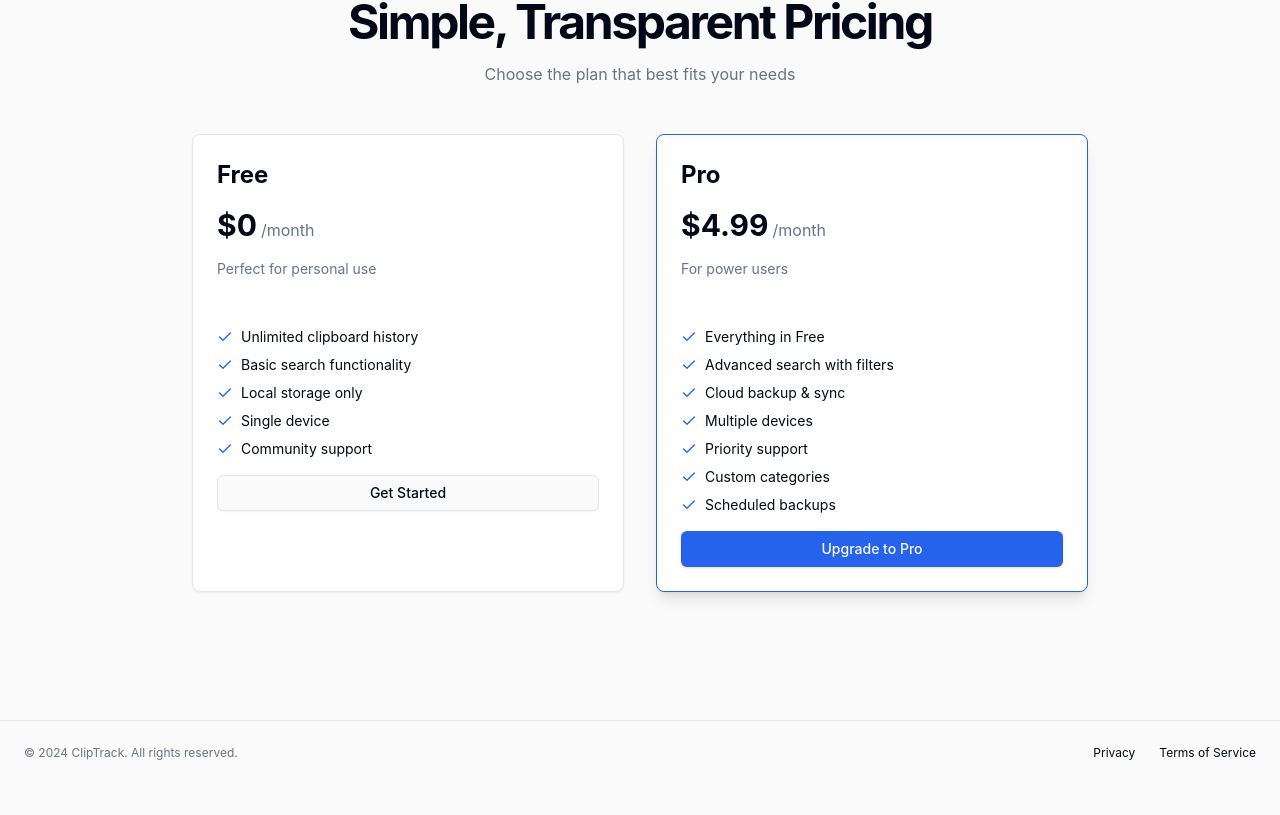
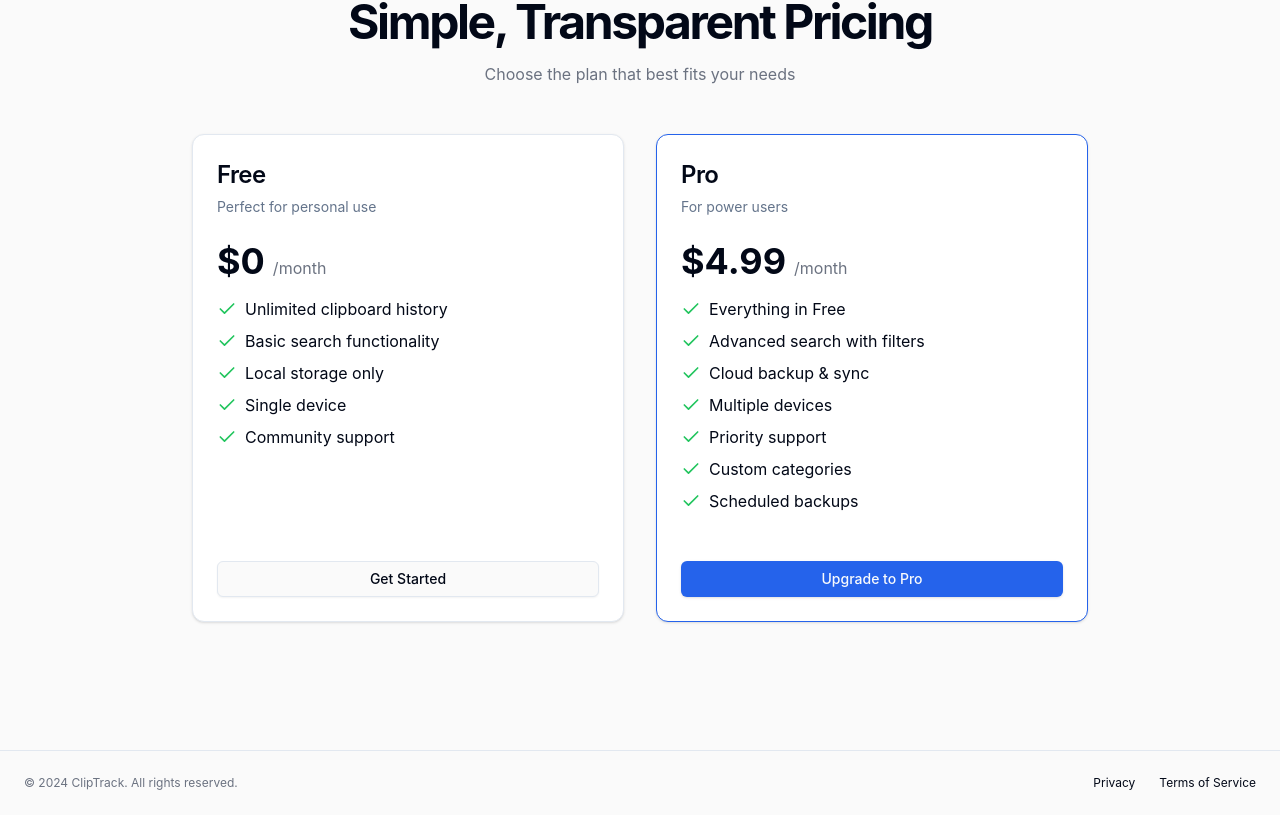
Before and after one commit to viz1997/ClipTrack, a React (Vite) app: page / in a window 1280 px wide. Shown: the part 1278-2093 px from the top of the page. Before the commit the page ends 2063 px from the top, so only its background shows below. Built offline with nearby package versions, Linux system fonts and the light colour scheme.

Commit message:
add kodepay

```diff
--- a/src/App.tsx
+++ b/src/App.tsx
@@ -11,18 +11,24 @@ import { SignupDialog } from "@/components/auth/signup-dialog";
 import { PricingCard } from "@/components/pricing-card";
 import PrivacyPolicy from './privacy-policy';
 import TermsOfService from './terms-of-service';
+import { KodepayIntegration } from "./KodepayIntegration"
 
 function Home() {
   const { t } = useLanguage();
   const { isAuthenticated, user, logout } = useAuth();
 
   const handlePlanSelect = (plan: 'free' | 'pro') => {
+    console.log(`Selected plan: ${plan}`);
+    const kodepayIntegration = new KodepayIntegration();
+    kodepayIntegration.handlePayment();
     if (!isAuthenticated) {
       // Show signup dialog
       document.querySelector<HTMLButtonElement>('[data-signup-trigger]')?.click();
     } else if (plan === 'pro' && user?.plan === 'free') {
       // Handle upgrade to pro
-      console.log('Upgrade to pro');
+      console.error('Upgrade to pro');
+      const kodepayIntegration = new KodepayIntegration();
+      kodepayIntegration.handlePayment();
     }
   };
 
--- /dev/null
+++ b/src/KodepayIntegration.tsx
@@ -0,0 +1,84 @@
+import { Button } from '@/components/ui/button'
+
+declare global {
+  interface Window {
+    KODEPAY_APPLICATION_ID: string
+    KODEPAY_CLIENT_ID: string
+    KODEPAY_ENV: string
+    KodePay: {
+      open_payment_page: (priceId: string, originalData: any) => void
+      open_payment_choose_page: (priceId: string, currency: string) => void
+      on_pay_completed: {
+        addListener: (callback: (userInfo: any, status: string) => void) => void
+      }
+    }
+  }
+}
+
+export class KodepayIntegration {
+  private isKodepayLoaded: boolean = false;
+
+  constructor() {
+    this.initKodepay();
+  }
+
+  private initKodepay() {
+    if (typeof window !== 'undefined') {
+      window.KODEPAY_APPLICATION_ID = '176e9f1a-0698-11ee-9f89-ee976976769e';
+      window.KODEPAY_CLIENT_ID = '15560ede-14b7-11ee-b656-4a11ab462b2e';
+      window.KODEPAY_ENV = 'development';
+
+      const script = document.createElement('script');
+      script.src = 'https://kodepay-global.zingfront.com/resource/kodepay/2.1.4/kodepay-website.js';
+      script.async = true;
+      script.onload = () => {
+        this.isKodepayLoaded = true;
+        if (window.KodePay) {
+          window.KodePay.on_pay_completed.addListener(this.paySuccessCallback);
+        }
+      };
+      document.head.appendChild(script);
+    }
+  }
+
+  public handlePayment = () => {
+
+      const originalData = { user_id: 3242422, order_id: 123123 };
+      const priceId = 'prod_a96e31a4e35046d3';
+      window.KodePay.open_payment_page(priceId, originalData);
+
+  };
+
+  public handlePaymentChoose = () => {
+    if (this.isKodepayLoaded && window.KodePay) {
+      const priceId = 'prod_a96e31a4e35046d3';
+      const currency = 'usd';
+      window.KodePay.open_payment_choose_page(priceId, currency);
+    } else {
+      console.error('Kodepay is not loaded yet');
+    }
+  };
+
+  private paySuccessCallback = (userInfo: any, status: string) => {
+    if (status === 'succeed') {
+      console.log('Payment successful', userInfo);
+      // Here you should refresh the page or update the user's information
+      // to ensure the payment status is reflected correctly
+    } else {
+      console.log('Payment failed or cancelled');
+    }
+  };
+
+  render() {
+    return (
+      <div className="flex space-x-4">
+        <Button onClick={this.handlePayment} disabled={!this.isKodepayLoaded}>
+          Make Payment
+        </Button>
+        <Button onClick={this.handlePaymentChoose} disabled={!this.isKodepayLoaded}>
+          Choose Payment Method
+        </Button>
+      </div>
+    )
+  }
+}
--- a/src/components/pricing-card.tsx
+++ b/src/components/pricing-card.tsx
@@ -1,16 +1,16 @@
-import { Check } from 'lucide-react';
-import { Button } from '@/components/ui/button';
-import { cn } from '@/lib/utils';
+import { Button } from "@/components/ui/button"
+import { Card, CardContent, CardDescription, CardFooter, CardHeader, CardTitle } from "@/components/ui/card"
+import { Check } from 'lucide-react'
 
 interface PricingCardProps {
-  title: string;
-  price: string;
-  period: string;
-  description: string;
-  features: string[];
-  ctaText: string;
-  isPro?: boolean;
-  onSelect: () => void;
+  title: string
+  price: string
+  period: string
+  description: string
+  features: string[]
+  ctaText: string
+  isPro?: boolean
+  onSelect: () => void
 }
 
 export function PricingCard({
@@ -20,41 +20,38 @@ export function PricingCard({
   description,
   features,
   ctaText,
-  isPro,
+  isPro = false,
   onSelect,
 }: PricingCardProps) {
   return (
-    <div
-      className={cn(
-        'rounded-lg border bg-card text-card-foreground shadow-sm',
-        isPro && 'border-primary shadow-lg'
-      )}
-    >
-      <div className="p-6 space-y-4">
-        <h3 className="text-2xl font-bold">{title}</h3>
-        <div className="flex items-baseline">
-          <span className="text-3xl font-bold">{price}</span>
-          <span className="ml-1 text-muted-foreground">{period}</span>
+    <Card className={`flex flex-col ${isPro ? 'border-primary' : ''}`}>
+      <CardHeader>
+        <CardTitle className="text-2xl">{title}</CardTitle>
+        <CardDescription>{description}</CardDescription>
+      </CardHeader>
+      <CardContent className="flex-1">
+        <div className="mb-4">
+          <span className="text-4xl font-bold">{price}</span>
+          <span className="text-gray-500 dark:text-gray-400 ml-2">{period}</span>
         </div>
-        <p className="text-sm text-muted-foreground">{description}</p>
-      </div>
-      <div className="p-6 space-y-4">
-        <ul className="space-y-2">
-          {features.map((feature, i) => (
-            <li key={i} className="flex items-center">
-              <Check className="h-4 w-4 mr-2 text-primary" />
-              <span className="text-sm">{feature}</span>
+        <ul className="space-y-2 mb-6">
+          {features.map((feature, index) => (
+            <li key={index} className="flex items-center">
+              <Check className="h-5 w-5 text-green-500 mr-2" />
+              <span>{feature}</span>
             </li>
           ))}
         </ul>
+      </CardContent>
+      <CardFooter>
         <Button
+          onClick={onSelect}
           className="w-full"
-          variant={isPro ? 'default' : 'outline'}
-          onClick={onSelect}
+          variant={isPro ? "default" : "outline"}
         >
           {ctaText}
         </Button>
-      </div>
-    </div>
-  );
+      </CardFooter>
+    </Card>
+  )
 }
```
